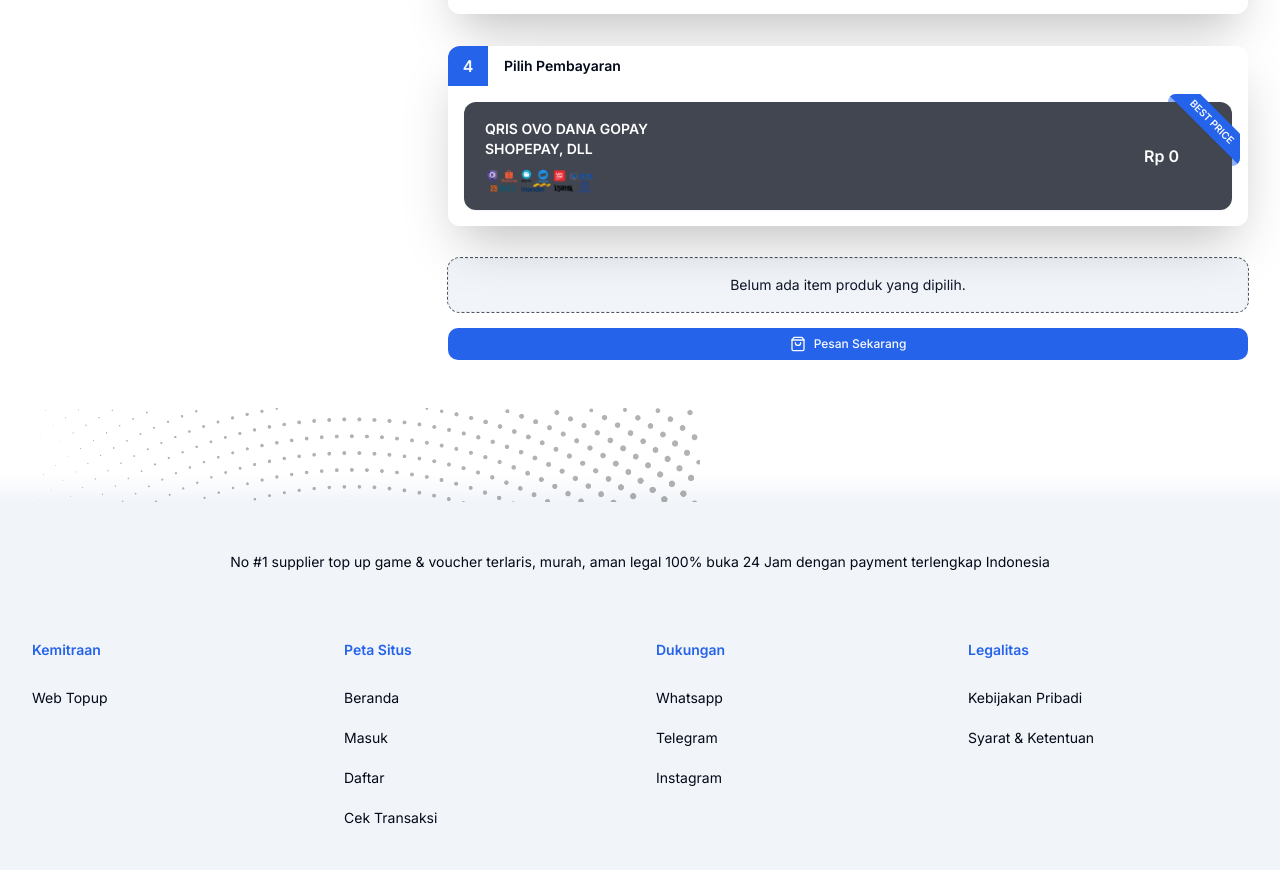
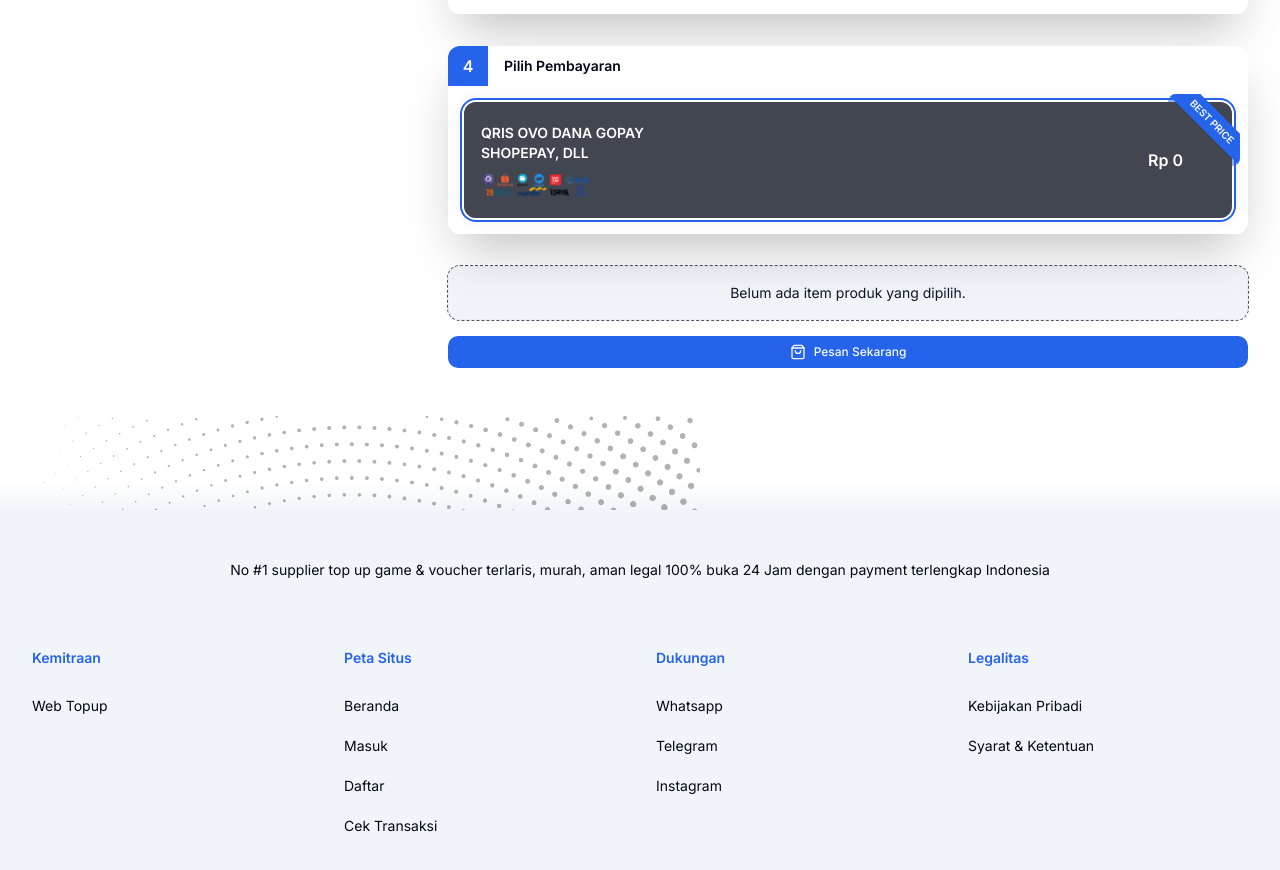
Before and after one commit to putraaaaaaaaaaaa/Nextweb, a Next.js app: page /id/mobile-legends in a window 1280 px wide. Shown: the part 1239-2109 px from the top of the page. Built offline with nearby package versions, Linux system fonts and the light colour scheme.

Commit message:
Pay Name

```diff
--- a/app/id/[slug]/page.tsx
+++ b/app/id/[slug]/page.tsx
@@ -68,7 +68,7 @@ const Page: React.FC = () => {
       kode: "QRIS",
     },
   ];
-  const [pay, setPay] = useState(null);
+  const [pay, setPay] = useState(plans[0])
 
   const incrementQuantity = () => {
     const newQuantity = quantity + 1;
@@ -391,14 +391,15 @@ const Page: React.FC = () => {
                         as="div"
                         key={plan.kode}
                         value={plan}
-                        className="data-[checked]:ring-2 data-[checked]:ring-offset-card data-[checked]:ring-offset-2 data-[checked]:ring-primary relative flex cursor-pointer rounded-lg border border-transparent bg-foreground/75 p-2.5 text-background shadow-sm outline-none md:px-5 md:py-3"
+                        className={`relative flex cursor-pointer rounded-xl border border-transparent bg-foreground/75 p-2.5 text-background shadow-sm outline-none md:p-4 bg-order-variant-background  text-order-variant-foreground ${
+                          plan === pay
+                            ? "ring-2 neko-shadow ring-offset-card ring-offset-2 ring-primary"
+                            : ""
+                        }`}
                       >
                         <div className="flex w-full flex-col items-start justify-between py-1 md:flex-row md:items-center">
                           <div>
-                            <span
-                              className="block pb-2.5 text-xs font-semibold sm:text-sm"
-                              id="headlessui-label-:rav:"
-                            >
+                            <span className="block pb-2.5 text-xs font-semibold sm:text-sm">
                               {plan.name}
                             </span>
                             <img
@@ -448,6 +449,8 @@ const Page: React.FC = () => {
                       <span className="text-warning">
                         {formatIDR(totalPrice)}
                       </span>
+                      <span>-</span>
+                      <span>{pay.name}</span>
                     </div>
                     <div className="text-xxs italic text-muted-foreground">
                       ** Waktu proses instan
@@ -551,6 +554,8 @@ const Page: React.FC = () => {
                                   </div>
                                   <div>Product</div>
                                   <div className="col-span-2">: {game}</div>
+                                  <div>Payment</div>
+                                  <div className="col-span-2">: {pay.name}</div>
                                 </div>
                               </div>
                             </div>
```
